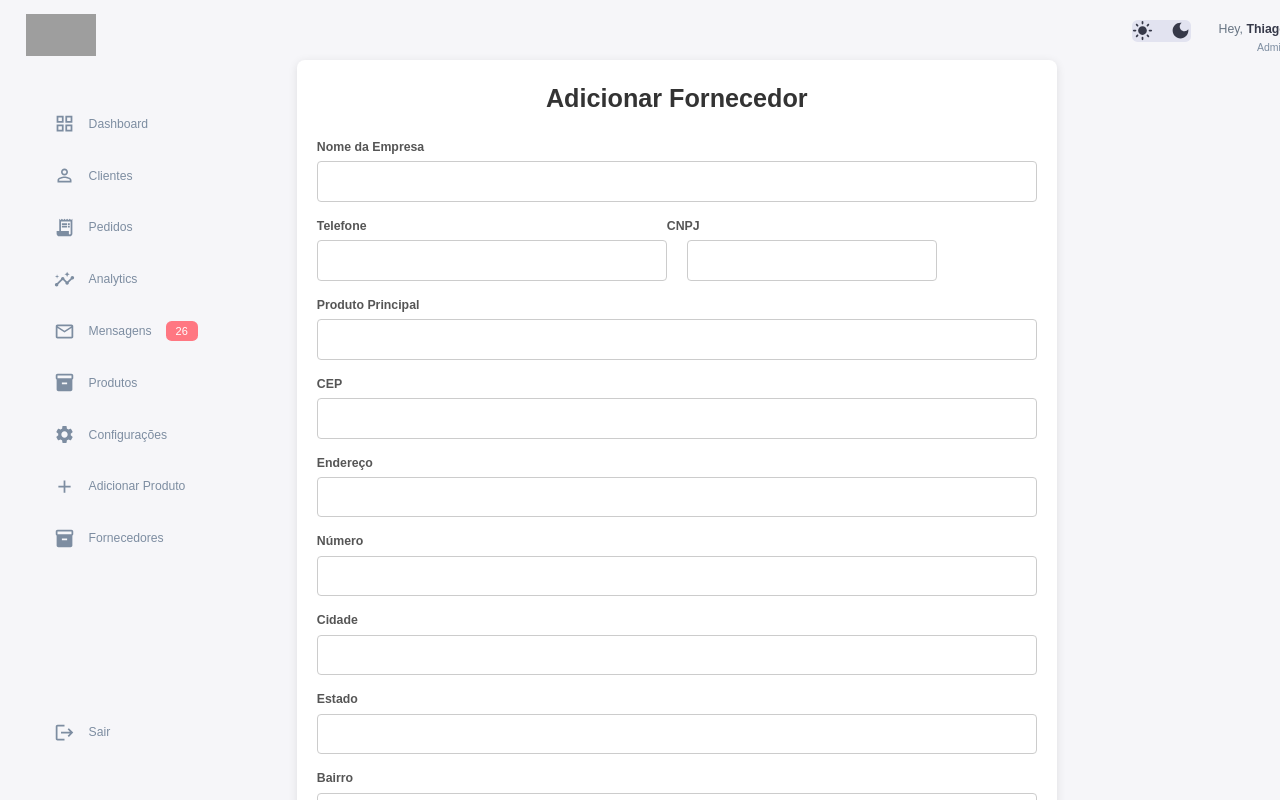
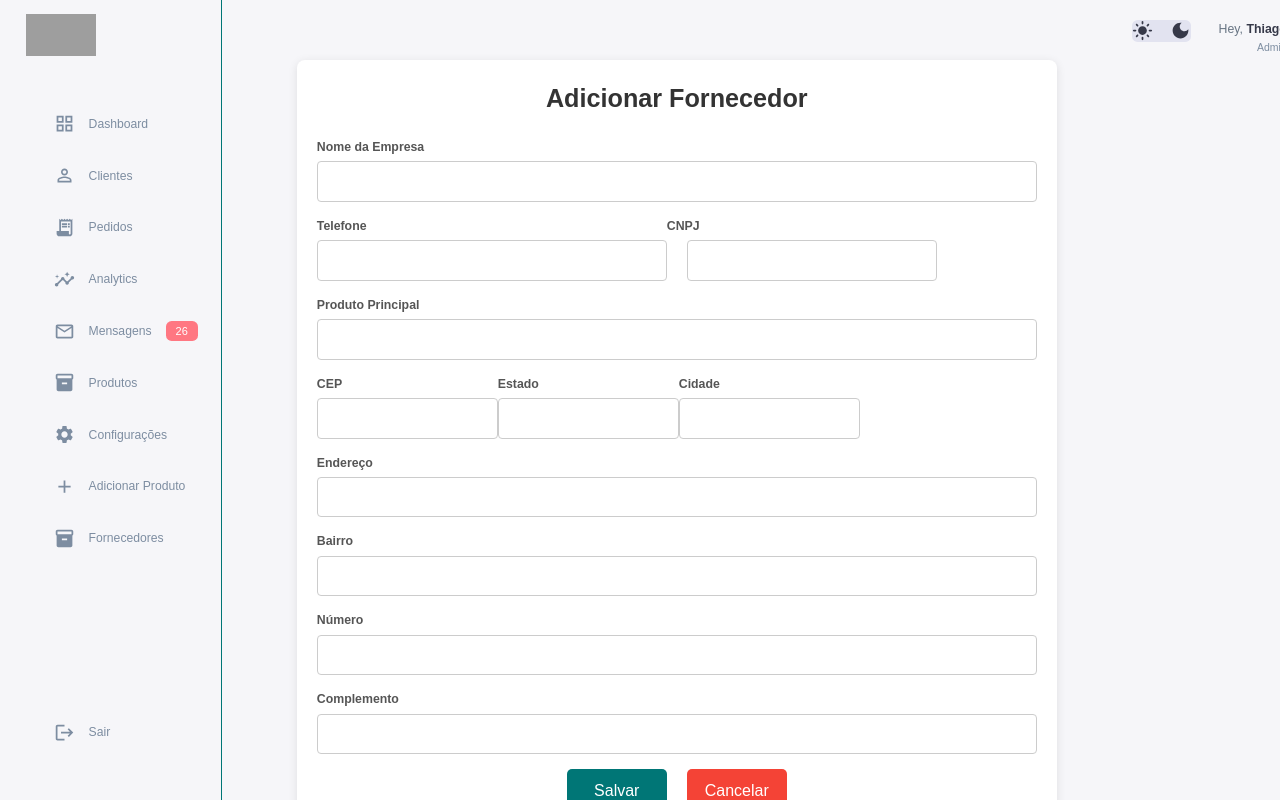
Before and after one commit to Rafael-Galindo/react-oneat-1, a Next.js app: page /addFornecedor in a window 1280 px wide. Shown: the top 800 px of the page. Built offline with nearby package versions, Linux system fonts and the light colour scheme; grey boxes are pictures that could not be loaded.

Commit message:
adicionando filtros, sweet alerts e fazendo exclusão de fornecedores

```diff
--- a/app/addFornecedor/page.jsx
+++ b/app/addFornecedor/page.jsx
@@ -1,21 +1,17 @@
-// Declarar que este é um Client Component
-"use client";
+"use client"; // Adiciona esta linha no início para indicar que este é um Client Component
 
 import React, { useState, useEffect } from "react";
 import supabase from "@/supabase";
+import Swal from "sweetalert2"; // Importa o SweetAlert2
 
 const AdicionarFornecedor = () => {
   const [formData, setFormData] = useState({});
 
-  useEffect(() => {
-    // Código que depende do estado ou de outras interações com a interface
-  }, []);
-
   const handleSubmit = async (e) => {
     e.preventDefault();
-    // Lógica para salvar fornecedor
-    console.log(formData); // Exemplo de uso, substitua com sua lógica de salvamento
 
+    try {
+      // Cria o endereço
       const address = {
         rua: formData.address,
         numero: formData.number,
@@ -25,29 +21,56 @@ const AdicionarFornecedor = () => {
         complemento: formData.complemento,
       };
 
-    const { error: errorAddress, data: insertedAdress } = await supabase
+      const { data: insertedAddress, error: errorAddress } = await supabase
         .from("EnderecoFornecedor")
         .insert(address)
         .select("id");
 
-    if (errorAddress) console.error(errorSupplier);
+      if (errorAddress) {
+        throw new Error("Erro ao salvar o endereço");
+      }
 
-    console.log(insertedAdress);
-
+      // Cria o fornecedor
       const supplier = {
         nome: formData.name,
         telefone: formData.phone,
         cnpj: formData.company,
         produto_fornecido: formData.product,
-      endereco: insertedAdress[0].id,
+        endereco: insertedAddress[0].id,
       };
 
       const { error: errorSupplier } = await supabase
         .from("Fornecedor")
         .insert(supplier);
-      alert("Dados cadastrados no sistema!")
 
-    if (errorSupplier) console.error(errorSupplier);
+      if (errorSupplier) {
+        throw new Error("Erro ao salvar o fornecedor");
+      }
+
+      // Exibe a mensagem de sucesso usando SweetAlert2
+      Swal.fire({
+        title: 'Sucesso!',
+        text: 'Fornecedor cadastrado com sucesso.',
+        icon: 'success',
+        confirmButtonText: 'OK',
+        customClass: {
+          confirmButton: 'btn-confirm', // Classe personalizada para o botão de confirmação
+        }
+      });
+
+      // Redireciona para a página de fornecedores ou limpa o formulário, dependendo da sua lógica
+      // router.push("/fornecedores");
+    } catch (error) {
+      console.error(error);
+
+      // Exibe a mensagem de erro usando SweetAlert2
+      Swal.fire({
+        title: 'Erro!',
+        text: error.message || 'Ocorreu um erro ao salvar o fornecedor.',
+        icon: 'error',
+        confirmButtonText: 'Tentar novamente'
+      });
+    }
   };
 
   const handleInputChange = (e) => {
@@ -67,6 +90,7 @@ const AdicionarFornecedor = () => {
     <div className="form-container">
       <h1 className="form-title">Adicionar Fornecedor</h1>
       <form onSubmit={handleSubmit}>
+        {/* Campos do formulário */}
         <div className="form-group">
           <label htmlFor="name">Nome da Empresa</label>
           <input
@@ -109,6 +133,7 @@ const AdicionarFornecedor = () => {
             required
           />
         </div>
+        <div className="form-row">
         <div className="form-group">
           <label htmlFor="cep">CEP</label>
           <input
@@ -116,36 +141,6 @@ const AdicionarFornecedor = () => {
             id="cep"
             value={formData.cep}
             maxLength="8"
-            onChange={handleInputChange}
-            required
-          />
-        </div>
-        <div className="form-group">
-          <label htmlFor="address">Endereço</label>
-          <input
-            type="text"
-            id="address"
-            value={formData.address}
-            onChange={handleInputChange}
-            required
-          />
-        </div>
-        <div className="form-group">
-          <label htmlFor="number">Número</label>
-          <input
-            type="number"
-            id="number"
-            value={formData.number}
-            onChange={handleInputChange}
-            required
-          />
-        </div>
-        <div className="form-group">
-          <label htmlFor="city">Cidade</label>
-          <input
-            type="text"
-            id="city"
-            value={formData.city}
             onChange={handleInputChange}
             required
           />
@@ -161,11 +156,42 @@ const AdicionarFornecedor = () => {
           />
         </div>
         <div className="form-group">
+          <label htmlFor="city">Cidade</label>
+          <input
+            type="text"
+            id="city"
+            value={formData.city}
+            onChange={handleInputChange}
+            required
+          />
+        </div>
+        </div>
+        <div className="form-group">
+          <label htmlFor="address">Endereço</label>
+          <input
+            type="text"
+            id="address"
+            value={formData.address}
+            onChange={handleInputChange}
+            required
+          />
+        </div>
+        <div className="form-group">
+        <div className="form-group">
           <label htmlFor="bairro">Bairro</label>
           <input
             type="text"
             id="bairro"
             value={formData.bairro}
+            onChange={handleInputChange}
+            required
+          />
+        </div>
+        <label htmlFor="number">Número</label>
+          <input
+            type="number"
+            id="number"
+            value={formData.number}
             onChange={handleInputChange}
             required
           />
@@ -177,7 +203,6 @@ const AdicionarFornecedor = () => {
             id="complemento"
             value={formData.complemento}
             onChange={handleInputChange}
-            required
           />
         </div>
         <div className="button-group">
--- a/app/fornecedores/page.jsx
+++ b/app/fornecedores/page.jsx
@@ -2,10 +2,14 @@
 
 import React, { useEffect, useState } from "react";
 import supabase from "@/supabase";
-import { Delete, Edit } from "@mui/icons-material";
+import { ArrowBack, ArrowForward, Delete, Edit } from "@mui/icons-material";
+import Swal from "sweetalert2"; // Certifique-se de que o SweetAlert2 está instalado
 
 const Fornecedores = () => {
   const [fornecedores, setFornecedores] = useState([]);
+  const [currentPage, setCurrentPage] = useState(1); // Página atual
+  const recordsPerPage = 7; // Limite de registros por página
+  const [filtro, setFiltro] = useState(""); // Estado para o filtro
 
   useEffect(() => {
     const fetchFornecedores = async () => {
@@ -18,7 +22,7 @@ const Fornecedores = () => {
           cnpj,
           produto_fornecido,
           endereco ( rua, numero, cidade)
-        `); // Faz o relacionamento com a tabela de EnderecoFornecedor via chave estrangeira 'endereco'
+        `);
 
       if (error) {
         console.error("Erro ao buscar fornecedores: ", error);
@@ -29,6 +33,81 @@ const Fornecedores = () => {
 
     fetchFornecedores();
   }, []);
+
+  // Função para deletar um fornecedor
+  const deletarFornecedor = async (id) => {
+    // Exibir um alerta de confirmação
+    Swal.fire({
+      title: 'Você tem certeza?',
+      text: "Essa ação não pode ser desfeita!",
+      icon: 'warning',
+      showCancelButton: true,
+      confirmButtonText: 'Deletar',
+      cancelButtonText: 'Cancelar',
+      customClass: {
+        confirmButton: 'btn-confirm', // Classe personalizada para o botão de confirmação
+        cancelButton: 'btn-cancel',
+      }
+    }).then(async (result) => {
+      if (result.isConfirmed) {
+        // Se o usuário confirmar, deletar o fornecedor
+        const { error } = await supabase
+          .from("Fornecedor")
+          .delete()
+          .eq("id", id);
+
+        if (error) {
+          Swal.fire('Erro!', 'Houve um erro ao deletar o fornecedor.', 'error');
+          console.error("Erro ao deletar fornecedor: ", error);
+        } else {
+          // Atualizar a lista de fornecedores após a exclusão
+          setFornecedores(fornecedores.filter((fornecedor) => fornecedor.id !== id));
+          Swal.fire({
+            title: 'Sucesso!',
+            text: 'Fornecedor deletado com sucesso.',
+            icon: 'success',
+            confirmButtonText: 'OK',
+            customClass: {
+              confirmButton: 'btn-confirm', // Classe personalizada para o botão de confirmação
+            }
+          });
+        }
+      }
+    });
+  };
+
+  // Calcula o número total de páginas com base nos fornecedores filtrados
+  const totalPages = Math.ceil(
+    fornecedores.filter((fornecedor) =>
+      fornecedor.nome.toLowerCase().includes(filtro.toLowerCase()) ||
+      fornecedor.telefone.toLowerCase().includes(filtro.toLowerCase()) ||
+      fornecedor.cnpj.toLowerCase().includes(filtro.toLowerCase()) ||
+      (fornecedor.endereco && fornecedor.endereco.cidade.toLowerCase().includes(filtro.toLowerCase()))
+    ).length / recordsPerPage
+  );
+
+  // Obtém os fornecedores filtrados
+  const fornecedoresFiltrados = fornecedores.filter((fornecedor) =>
+    fornecedor.nome.toLowerCase().includes(filtro.toLowerCase()) ||
+    fornecedor.telefone.toLowerCase().includes(filtro.toLowerCase()) ||
+    fornecedor.cnpj.toLowerCase().includes(filtro.toLowerCase()) ||
+    (fornecedor.endereco && fornecedor.endereco.cidade.toLowerCase().includes(filtro.toLowerCase()))
+  );
+
+  // Obtém os fornecedores da página atual
+  const currentRecords = fornecedoresFiltrados.slice(
+    (currentPage - 1) * recordsPerPage,
+    currentPage * recordsPerPage
+  );
+
+  // Funções para navegar entre as páginas
+  const nextPage = () => {
+    if (currentPage < totalPages) setCurrentPage(currentPage + 1);
+  };
+
+  const prevPage = () => {
+    if (currentPage > 1) setCurrentPage(currentPage - 1);
+  };
 
   return (
     <div>
@@ -43,6 +122,14 @@ const Fornecedores = () => {
               <button>Adicionar</button>
             </a>
           </div>
+          <section className="filter-section">
+          <input
+            type="text"
+            placeholder="Filtrar por Nome, Telefone, CNPJ ou Cidade"
+            value={filtro}
+            onChange={(e) => setFiltro(e.target.value)} // Atualiza o valor do filtro
+          />
+        </section>
           <div className="stats-total">
             <p><b>Total de Registros:</b> {fornecedores.length}</p>
           </div>
@@ -63,8 +150,8 @@ const Fornecedores = () => {
               </tr>
             </thead>
             <tbody id="supplier-list">
-              {fornecedores.length > 0 ? (
-                fornecedores.map((fornecedor, index) => (
+              {currentRecords.length > 0 ? (
+                currentRecords.map((fornecedor, index) => (
                   <tr key={fornecedor.id}>
                     <td>{fornecedor.nome}</td>
                     <td>{fornecedor.telefone}</td>
@@ -77,7 +164,7 @@ const Fornecedores = () => {
                       <button className='edit-btn' onClick={() => editarFornecedor(index)}>
                         <Edit />
                       </button>
-                      <button className='delete-btn' onClick={() => deletarFornecedor(index)}>
+                      <button className='delete-btn' onClick={() => deletarFornecedor(fornecedor.id)}>
                         <Delete />
                       </button>
                     </td>
@@ -85,12 +172,23 @@ const Fornecedores = () => {
                 ))
               ) : (
                 <tr>
-                  <td colSpan="9">Nenhum fornecedor encontrado</td>
+                  <td colSpan="8">Nenhum fornecedor encontrado</td>
                 </tr>
               )}
             </tbody>
           </table>
         </section>
+
+        {/* Controles de paginação */}
+        <div className="pagination-controls">
+          <button disabled={currentPage === 1} onClick={prevPage}>
+            <ArrowBack />
+          </button>
+          <span>Página {currentPage} de {totalPages}</span>
+          <button disabled={currentPage === totalPages} onClick={nextPage}>
+            <ArrowForward />
+          </button>
+        </div>
       </main>
     </div>
   );
--- a/app/globals.css
+++ b/app/globals.css
@@ -138,6 +138,7 @@ b {
 
 aside {
   height: 100vh;
+  border-right:1px solid var(--color-primary) ;
 }
 
 aside .top {
@@ -728,7 +729,7 @@ main {
   border-radius: 5px;
   cursor: pointer;
   transition: all 300ms ease;
-  margin-bottom: 20px;
+  margin: 0 0 0 50px;
 }
 
 .add-supplier button:hover {
@@ -738,19 +739,20 @@ main {
 }
 
 .sup-supplier {
-  width: 130%;
+  width: 100%;
   display: flex;
-  align-items: flex-end;
+  align-items: center;
   justify-content: space-between;
+  margin-bottom: 20px;
 }
 
 .sup-supplier .stats-total {
-  margin-bottom: 20px;
   font-size: 15px;
 }
 
 .suppliers-table {
-  width: 141%;
+  margin: 0 0 0 50px;
+  width: 110%;
   background-color: white;
   padding: 1rem;
   border-radius: 8px;
@@ -787,7 +789,8 @@ td {
 
 .edit-btn {
   margin-right: 5px;
-  width: 50px;
+  height: 45px;
+  width: 45px;
   background-color: transparent;
   border: 2px solid var(--color-primary);
   color: var(--color-primary);
@@ -802,7 +805,8 @@ td {
 
 button.delete-btn {
   margin-left: 5px;
-  width: 50px;
+  height: 45px;
+  width: 45px;
   background-color: transparent;
   color: #d32f2f;
   border: 2px solid #d32f2f;
@@ -812,6 +816,7 @@ button.delete-btn {
 
 button.delete-btn:hover {
   background-color: #d32f2f;
+  color: var(--color-background);
 }
 
 footer {
@@ -861,7 +866,7 @@ footer {
 
 .form-container {
   width: 100%;
-  margin: 60px 50px 0 50px;
+  margin: 60px 50px 60px 50px;
   padding: 20px;
   background: #fff;
   border-radius: 8px;
@@ -935,6 +940,7 @@ button:hover {
 }
 
 .cancel-button {
+  margin-left: 20px;
   background-color: #f44336; /* Cor vermelha para o botão cancelar */
 }
 
@@ -944,5 +950,64 @@ button:hover {
 
 .button-group {
   display: flex;
-  justify-content: space-between;
+  justify-content: center;
 }
+
+.pagination-controls {
+  margin: 0 0 0 50px;
+  width: 110%;
+  display: flex;
+  align-items: center;
+  justify-content: center;
+}
+
+
+.pagination-controls button{
+  display: flex;
+  align-items: center;
+  justify-content: center;
+  margin: 20px 10px 0 10px;
+  width: 40px;
+  height: 40px;
+  background-color: transparent;
+  color: var(--color-primary);
+  border: 2px solid var(--color-primary);
+}
+
+.pagination-controls button:hover{
+  background-color: var(--color-primary);
+  color: var(--color-background);
+}
+
+.pagination-controls span {
+  font-size: 15px;
+  margin: 20px 10px 0 10px;
+}
+
+.filter-section {
+  width: 600px;
+}
+
+.btn-confirm {
+  background-color: transparent;
+  color: var(--color-primary);
+  border: 2px solid var(--color-primary);
+  transition: all 300ms ease;
+}
+
+.btn-confirm:hover {
+  background-color: var(--color-primary);
+  color: var(--color-background);
+}
+
+.btn-cancel {
+  background-color: transparent;
+  color: var(--color-danger);
+  border: 2px solid var(--color-danger);
+  transition: all 300ms ease;
+}
+
+.btn-cancel:hover {
+  background-color: var(--color-danger);
+  color: var(--color-background);
+}
--- a/package.json
+++ b/package.json
@@ -16,7 +16,8 @@
     "@supabase/supabase-js": "^2.45.6",
     "next": "14.2.15",
     "react": "^18",
-    "react-dom": "^18"
+    "react-dom": "^18",
+    "sweetalert2": "^11.14.4"
   },
   "devDependencies": {
     "postcss": "^8",
```
Also changed, not shown: 1 other file (tests, documents, lock files or other folders). Lines whose indentation alone changed are shown as unchanged.
